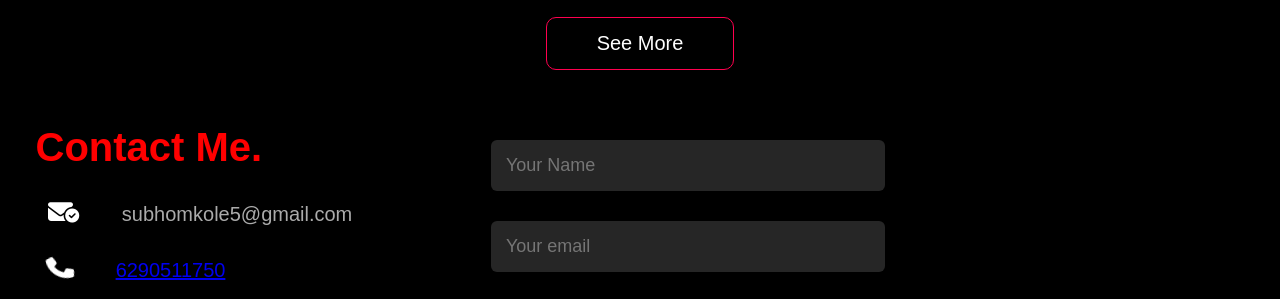
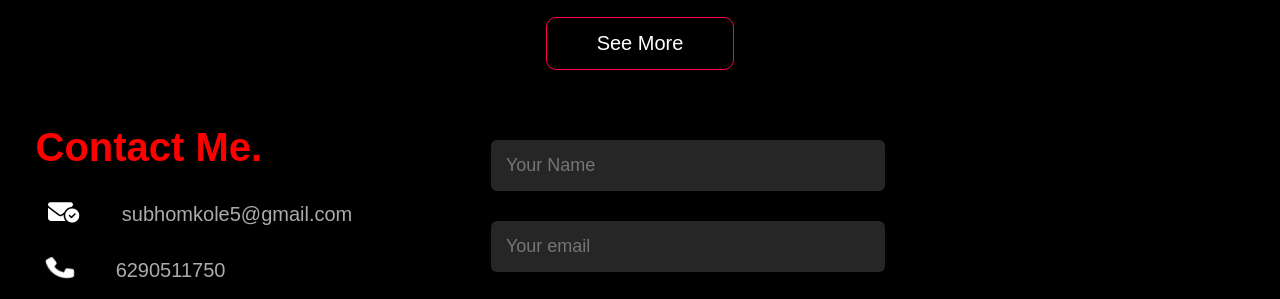
Before and after one commit to Subhom1234/Subhom-Portfolio, a plain HTML site: page index.html in a window 1280 px wide. Shown: the part 2444-2743 px from the top of the page. Drawn offline with Linux system fonts and the light colour scheme; no server answers; a script that the page names is missing.

Commit message:
Update style.css

```diff
--- a/style.css
+++ b/style.css
@@ -327,6 +327,10 @@ form .btn2{
   font-weight: 300;
   margin-top: 20px;
 }
+a{
+  text-decoration: none;
+  color: #ababab;
+}
 /*-------css for small screen----------*/
 nav .fas{
   display: none;
```
